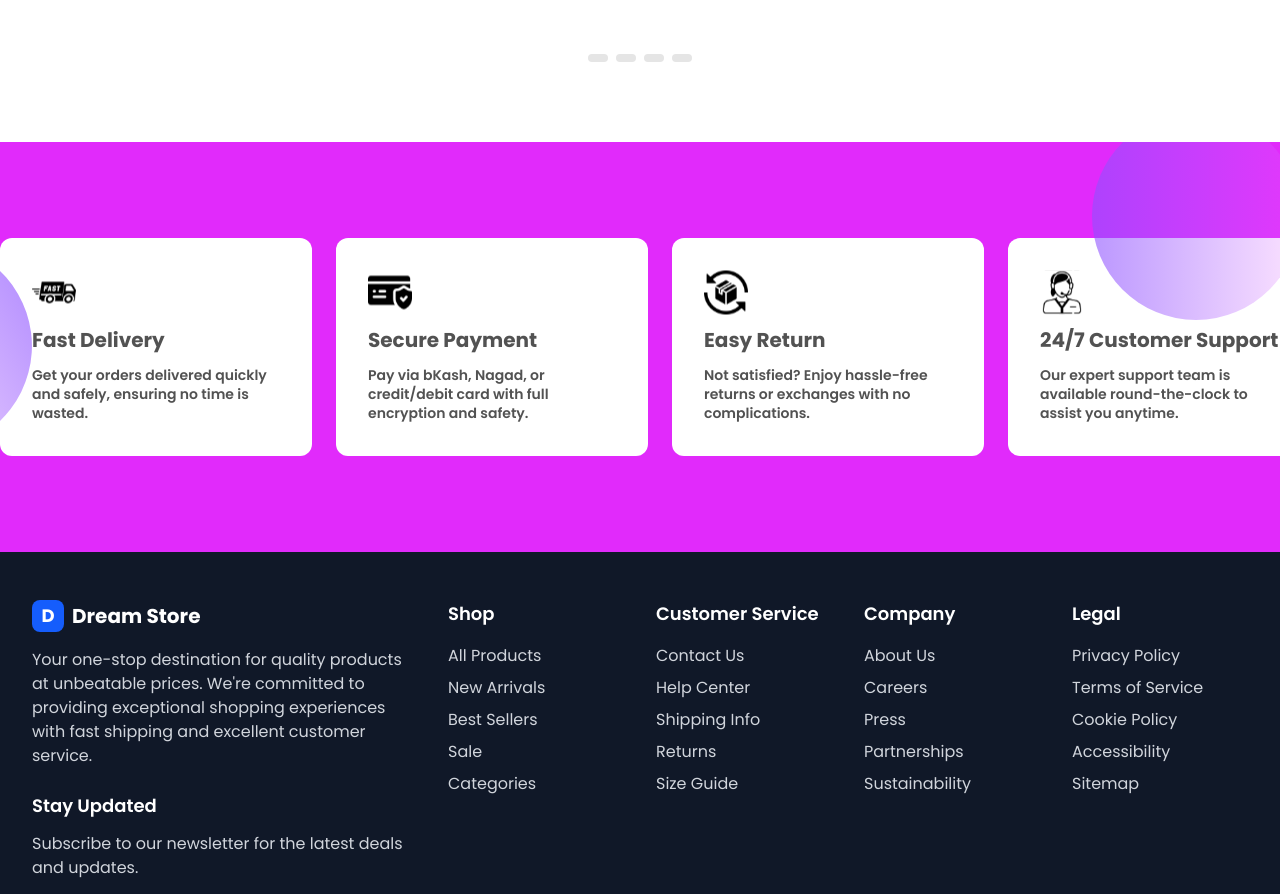
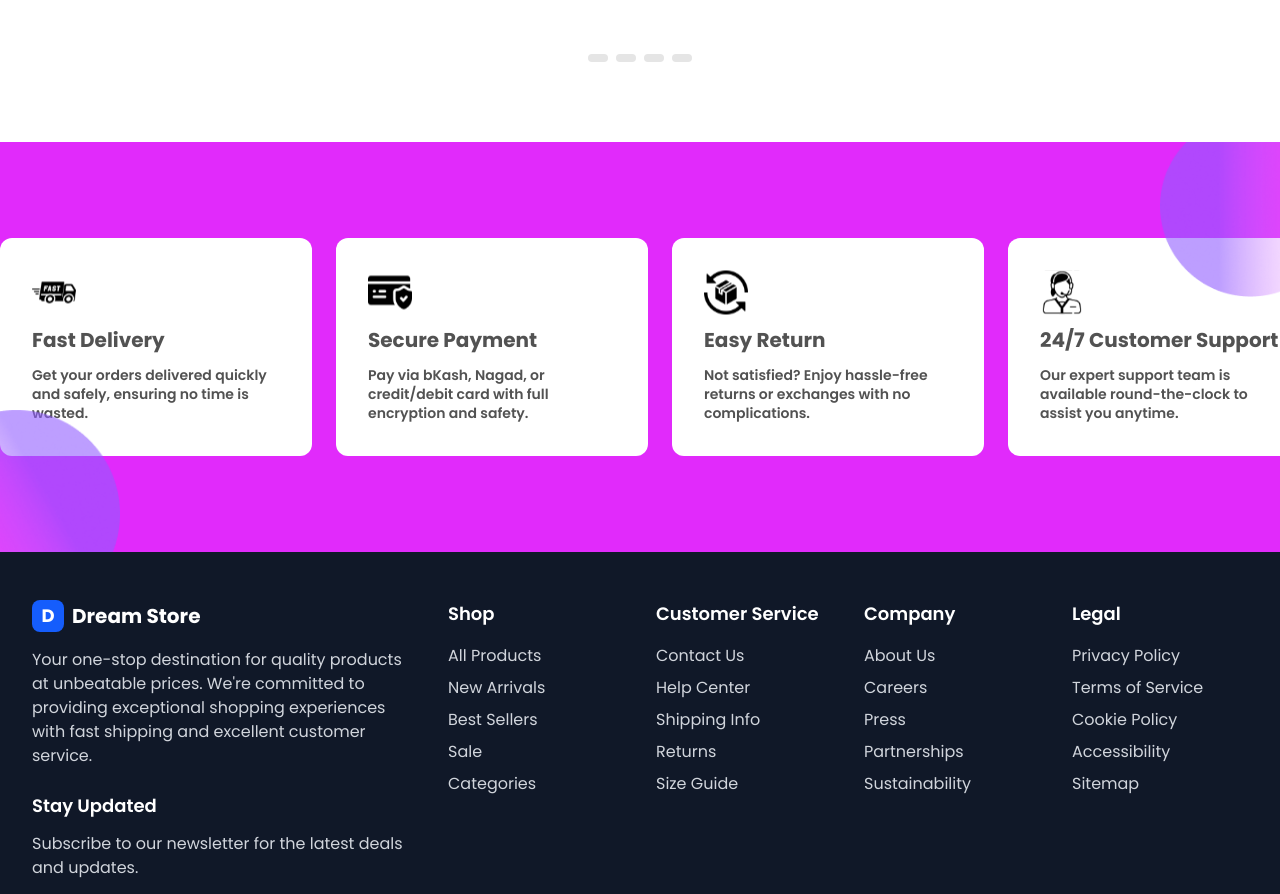
Before and after one commit to Shur0v/Dream, a Next.js app: page / in a window 1280 px wide. Shown: the part 4653-5547 px from the top of the page. Built offline with nearby package versions, Linux system fonts and the light colour scheme.

Commit message:
featuressection full design complete

```diff
--- a/src/components/home/FeaturesSection.tsx
+++ b/src/components/home/FeaturesSection.tsx
@@ -64,11 +64,27 @@ export default function FeaturesSection() {
             </div>
           ))}
         </div>
+      </div>
 
-        {/* gradient orbs */}
-        <div className="w-52 h-52 right-[-20px] top-[-30px] absolute bg-gradient-to-r from-violet-500/60 to-fuchsia-400/20 rounded-full" />
-        <div className="w-52 h-52 left-[70px] bottom-[-40px] absolute origin-top-left rotate-[150deg] bg-gradient-to-r from-violet-500/60 to-fuchsia-400/20 rounded-full" />
-      </div>
+      {/* corner decorations */}
+      <Image
+        src="/featuressection/topright.png"
+        alt=""
+        width={120}
+        height={120}
+        className="pointer-events-none select-none absolute top-0 right-0"
+        aria-hidden
+        priority
+      />
+      <Image
+        src="/featuressection/bottomleft.png"
+        alt=""
+        width={120}
+        height={120}
+        className="pointer-events-none select-none absolute bottom-0 left-0"
+        aria-hidden
+        priority
+      />
     </section>
   );
 }
```
